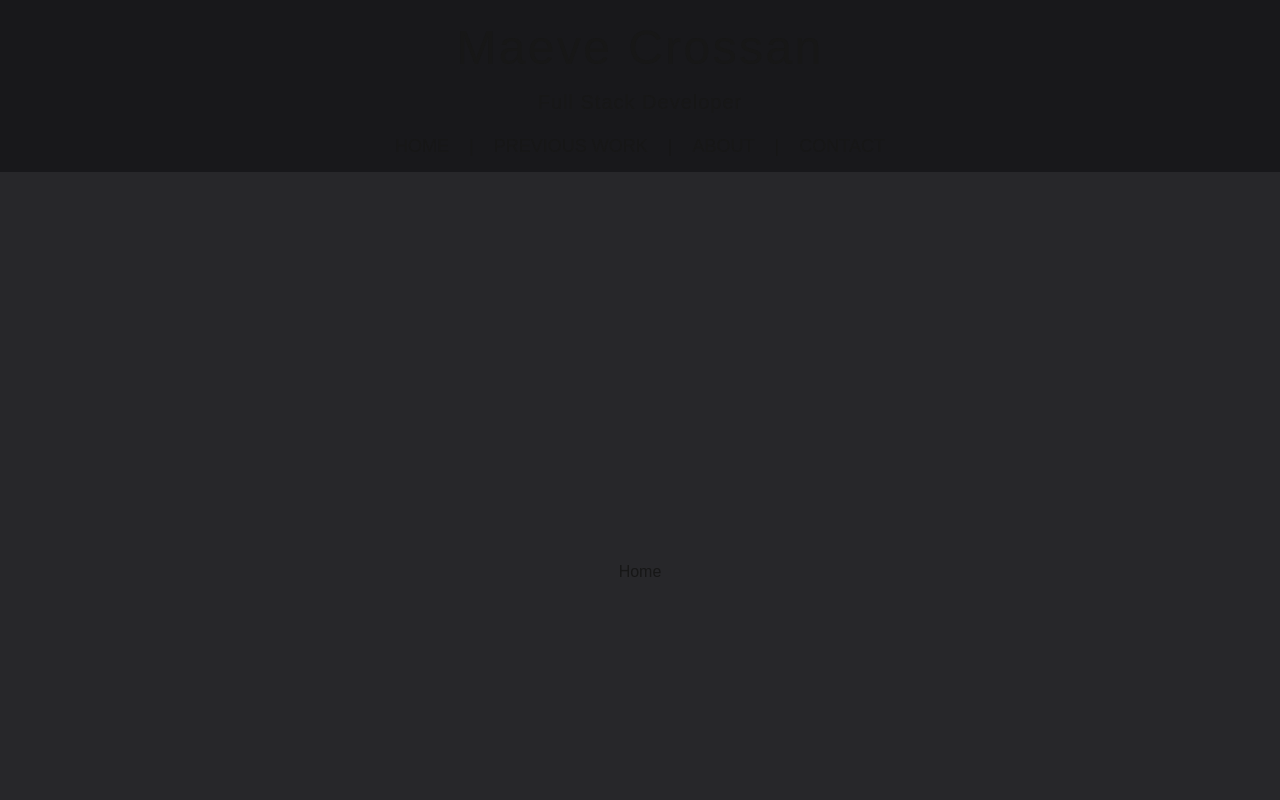
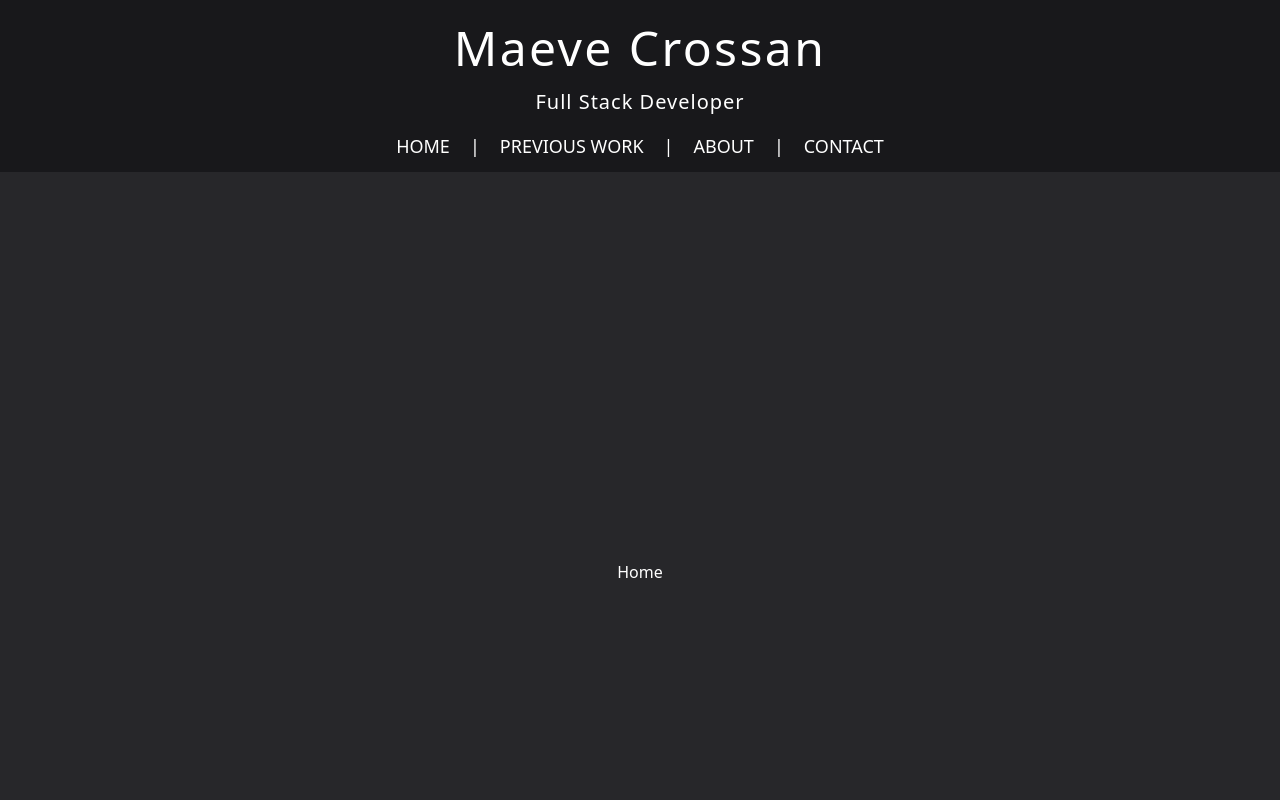
Before and after one commit to maevecrossan/my-portfolio, a Next.js app: page / in a window 1280 px wide. Shown: the top 800 px of the page. Built offline with nearby package versions, Linux system fonts and the light colour scheme.

Commit message:
Set default font family and colour. Create classes for two additional fonts. Set default background colour.

```diff
--- a/src/app/globals.css
+++ b/src/app/globals.css
@@ -13,15 +13,23 @@
     --font-mono: var(--font-geist-mono);
 }
 
-@media (prefers-color-scheme: dark) {
+/* @media (prefers-color-scheme: dark) {
     :root {
         --background: #0a0a0a;
         --foreground: #ededed;
     }
+} */
+
+body {
+    background-color: var(--color-zinc-800);
+    font-family: var(--font-roboto), sans-serif;
+    color: white;
 }
 
-body {
-    background: var(--background);
-    color: var(--foreground);
-    font-family: Arial, Helvetica, sans-serif;
+.font-dmserif {
+    font-family: var(--font-dmserif), serif;
 }
+
+.font-teko {
+    font-family: var(--font-teko), serif;
+}
```
